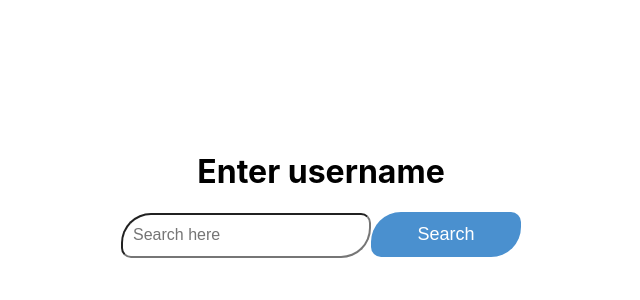
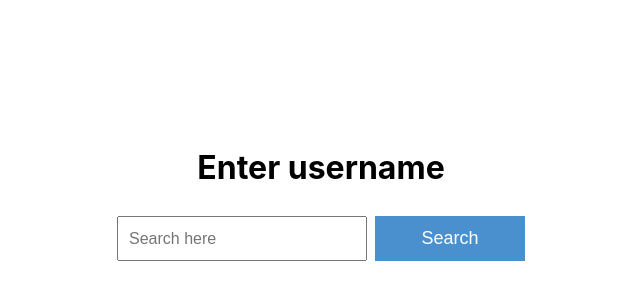
Before and after one commit to sidsrivastavasks/fyle-frontend, a React (Create React App) app: page / in a window 1280 px wide. Shown: the part 206-506 px from the top of the page, without its empty margins (319-959 px from the left). Built offline with nearby package versions, Linux system fonts and the light colour scheme.

Commit message:
added redirects and updated css

```diff
--- a/public/index.html
+++ b/public/index.html
@@ -24,7 +24,7 @@
       work correctly both with client-side routing and a non-root public URL.
       Learn how to configure a non-root public URL by running `npm run build`.
     -->
-    <title>React App</title>
+    <title>Fetch Github Profile</title>
   </head>
   <body>
     <noscript>You need to enable JavaScript to run this app.</noscript>
--- a/src/App.css
+++ b/src/App.css
@@ -2,6 +2,12 @@
     height: 100%;
     width: 90%;
     margin: auto;
+}
+.typeBox {
+    display: flex;
+    gap: 8px;
+    align-items: center;
+    flex-direction: row;
 }
 .searchBox {
     /* margin-top: 15%; */
@@ -12,6 +18,7 @@
     width: 100%;
     height: 100vh;
     text-align: center;
+    gap: 8px;
 }
 a {
     outline: none;
@@ -24,7 +31,6 @@ h2 {
 input[type="search" i] {
     width: 250px;
     height: 45px;
-    border-radius: 30px 10px;
     font-size: 16px;
     padding: 10px;
 }
@@ -37,7 +43,6 @@ input[type="search" i] {
     background: #4a90cf;
     color: #fff;
     font-size: 18px;
-    border-radius: 30px 10px;
 }
 
 button:hover {
@@ -209,6 +214,9 @@ button:hover {
     .location {
         align-items: center;
     }
+    .typeBox {
+        flex-direction: column;
+    }
 }
 
 .Loader {
--- a/src/components/Home.js
+++ b/src/components/Home.js
@@ -23,7 +23,7 @@ const Home = () => {
             <div>
                 <h1>Enter username</h1>
             </div>
-            <div>
+            <div className="typeBox">
                 <input
                     type="search"
                     placeholder="Search here"
```
Also changed, not shown: 1 other file (tests, documents, lock files or other folders).
